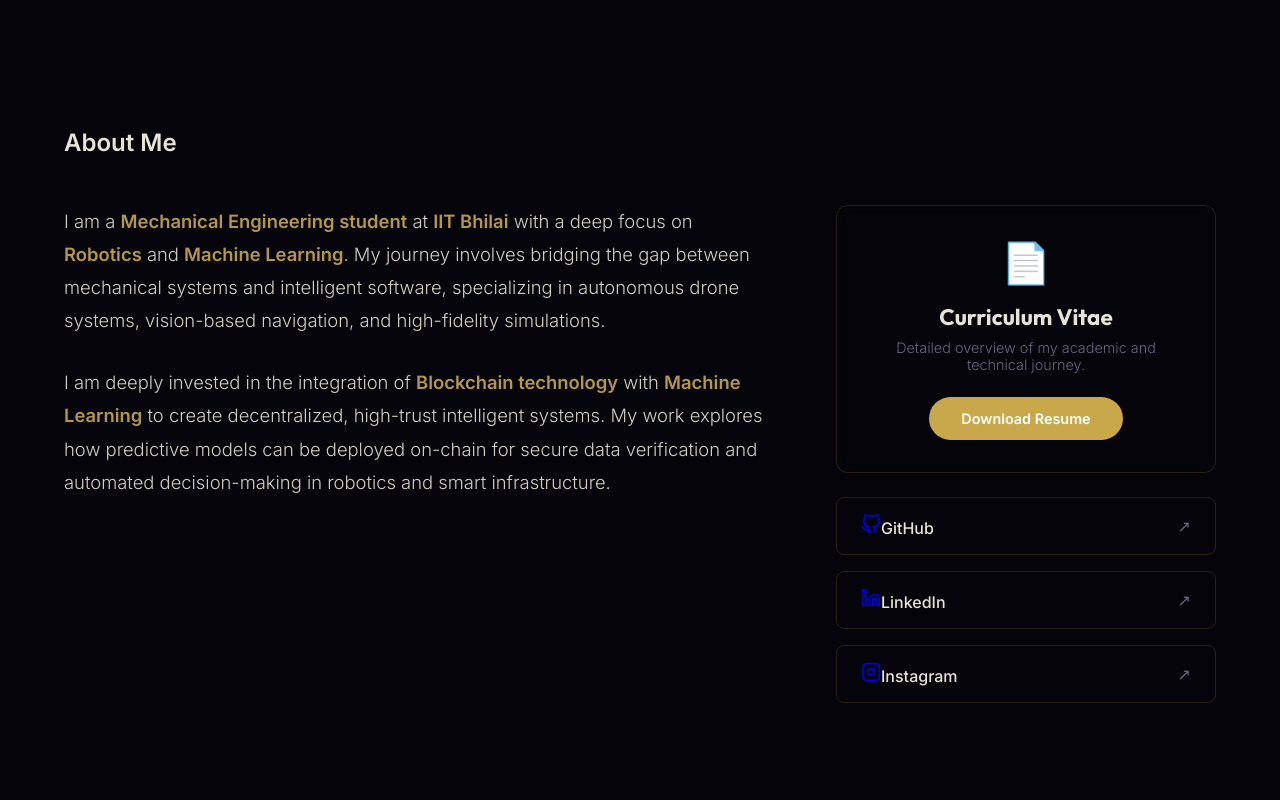
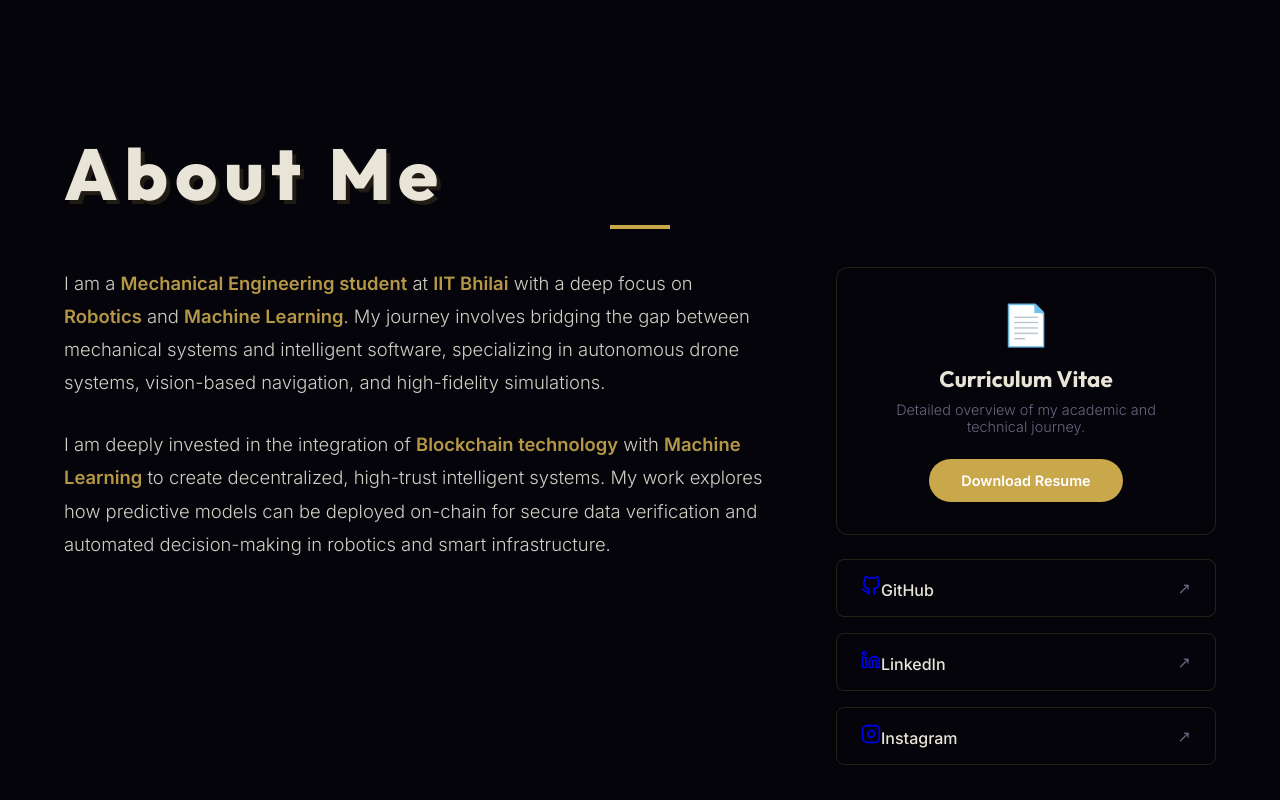
Before and after one commit to harshita-sl/portfolio, a React (Vite) app: page / in a window 1280 px wide. Shown: the part 800-1600 px from the top of the page. Built offline with nearby package versions, Linux system fonts and the light colour scheme.

Commit message:
fix: resolve CSS syntax error causing lightningcss build failure

```diff
--- a/src/index.css
+++ b/src/index.css
@@ -394,6 +394,7 @@ body::after {
 
 /* ── SKILLS ORBIT ── */
 #skills-section { position:relative; z-index:1; padding:8rem 0; text-align:center; }
+.section-heading {
   font-family: var(--font-display);
   font-weight: 900;
   font-size: clamp(2.8rem, 6vw, 4.5rem);
```
